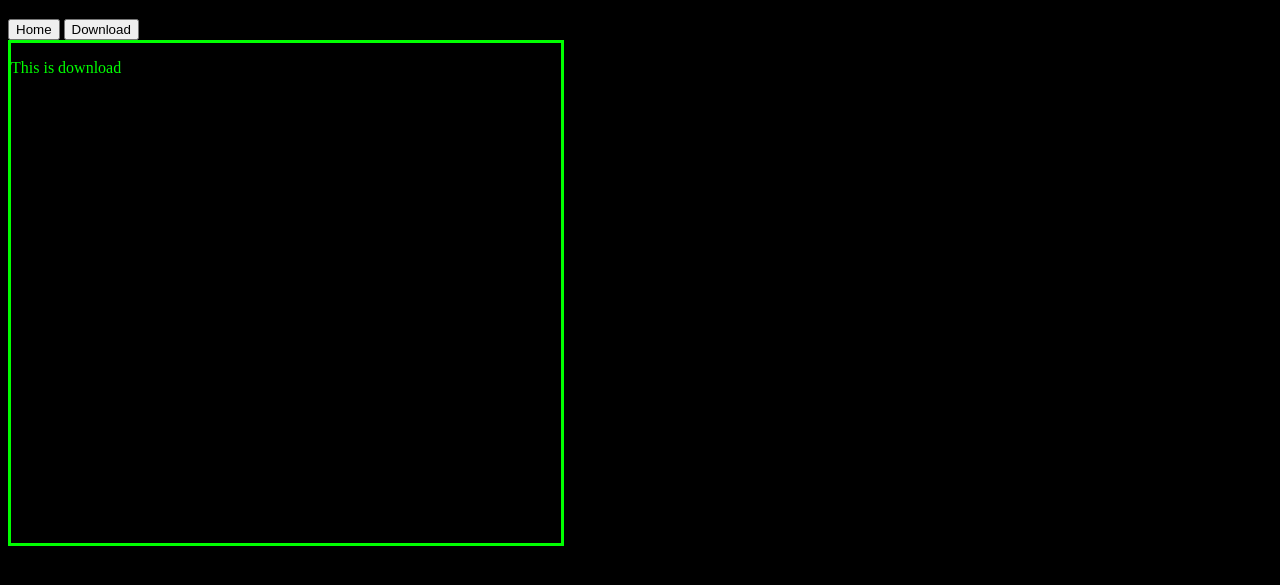
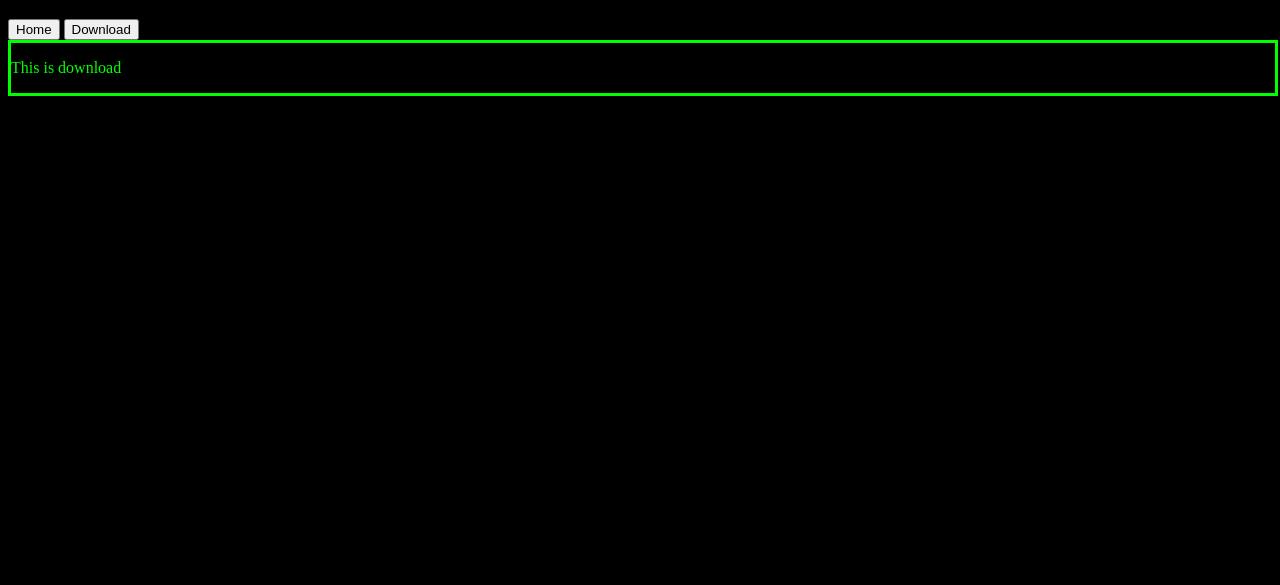
Before and after one commit to BrotatoBoi/BrotatoBoi.github.io, a plain HTML site: page index.html in a window 1280 px wide. Both pictures are taken after a click on the button "Download". Shown: the part 69-654 px from the top of the page. Drawn offline with nearby package versions, Linux system fonts and the light colour scheme.

Commit message:
Update style.css

```diff
--- a/style.css
+++ b/style.css
@@ -6,13 +6,13 @@ body {
 
 #main {
   border: 3px solid lime;
-  width: 550px;
+  width: 100%;
   height: 100%;
 }
 
 #download {
   display: none;
   border: 3px solid lime;
-  width: 550px;
-  height: 500px
+  width: 100%;
+  height: 100%
 }
```
